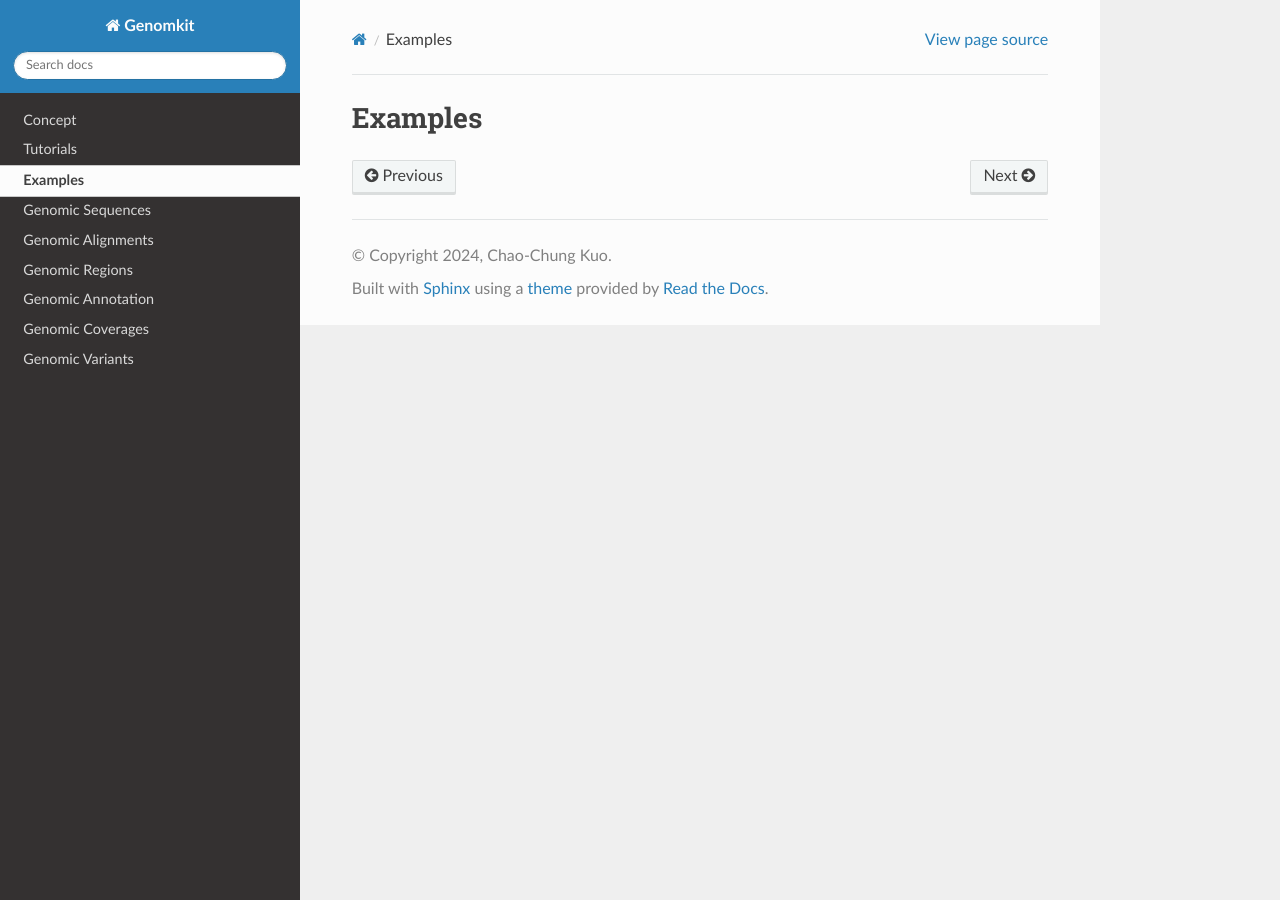
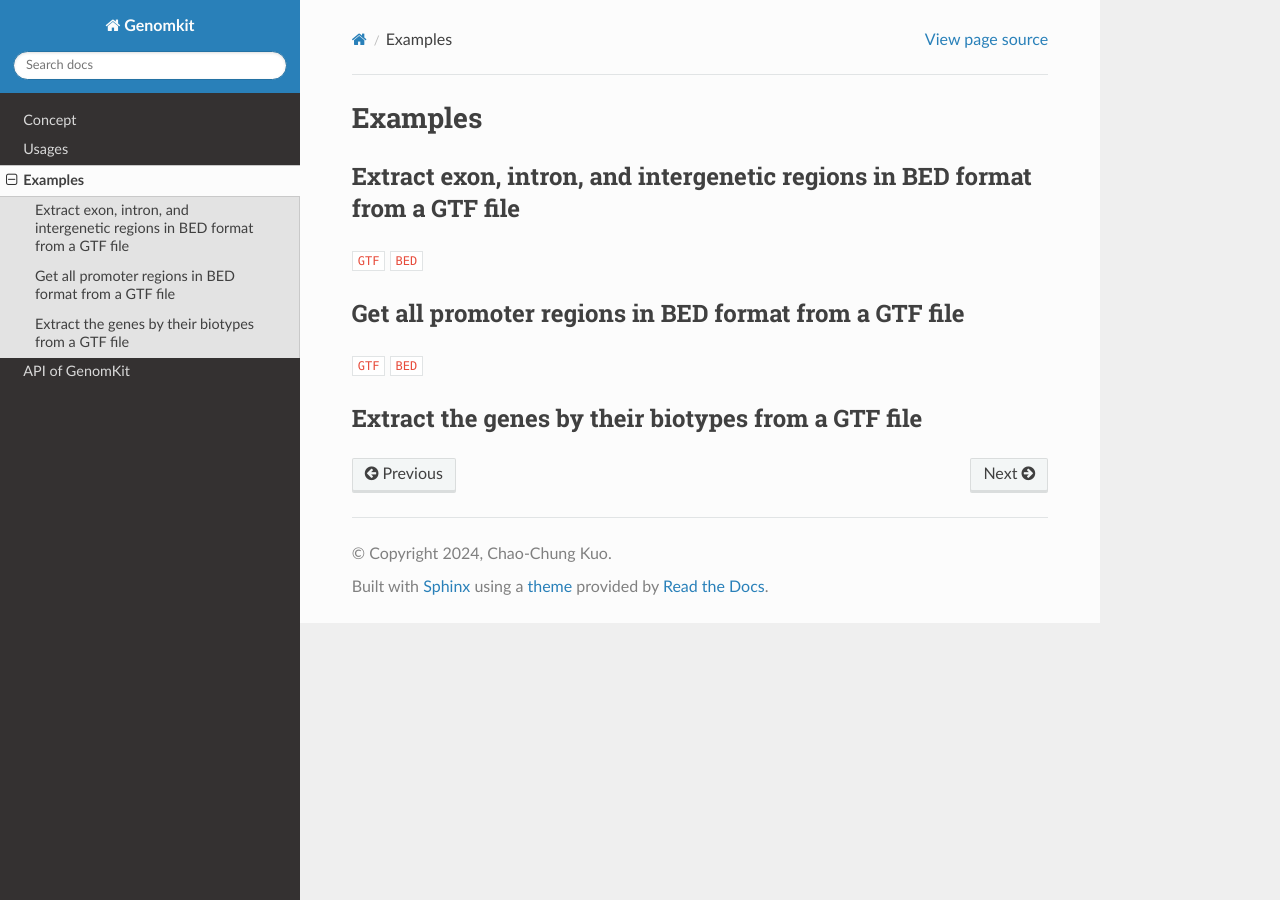
Before and after one commit to chaochungkuo/GenomKit, a Sphinx documentation site: the page built from docs/source/examples.rst, in a window 1280 px wide. Built offline with Sphinx 7.4.7 and the Read the Docs theme 2.0.0, drawn with Linux system fonts in a browser that asks for light colours.

Commit message:
update doc

```diff
--- /dev/null
+++ b/docs/source/api.rst
@@ -0,0 +1,11 @@
+===============
+API of GenomKit
+===============
+
+.. toctree::
+   genomic_sequences
+   genomic_alignments
+   genomic_regions
+   genomic_annotation
+   genomic_coverage
+   genomic_variants
--- a/docs/source/concept.rst
+++ b/docs/source/concept.rst
@@ -1,2 +1,3 @@
+=======
 Concept
-=====
+=======
--- a/docs/source/examples.rst
+++ b/docs/source/examples.rst
@@ -1,2 +1,22 @@
+========
 Examples
 ========
+
+.. _extract-exon-intron:
+
+Extract exon, intron, and intergenetic regions in BED format from a GTF file
+----------------------------------------------------------------------------
+
+``GTF`` ``BED``
+
+.. _extract-promoters:
+
+Get all promoter regions in BED format from a GTF file
+------------------------------------------------------
+
+``GTF`` ``BED``
+
+.. _extract-biotypes:
+
+Extract the genes by their biotypes from a GTF file
+---------------------------------------------------
--- a/docs/source/index.rst
+++ b/docs/source/index.rst
@@ -1,5 +1,6 @@
+====================================
 Welcome to Genomkit's documentation!
-===================================
+====================================
 
 .. note::
 
@@ -23,9 +24,4 @@ Contents
    concept
    usage
    examples
-   genomic_sequences
-   genomic_alignments
-   genomic_regions
-   genomic_annotation
-   genomic_coverage
-   genomic_variants
+   api
--- a/docs/source/usage.rst
+++ b/docs/source/usage.rst
@@ -1,2 +1,7 @@
-Tutorials
-==========
+======
+Usages
+======
+
+
+Installation
+============
```
